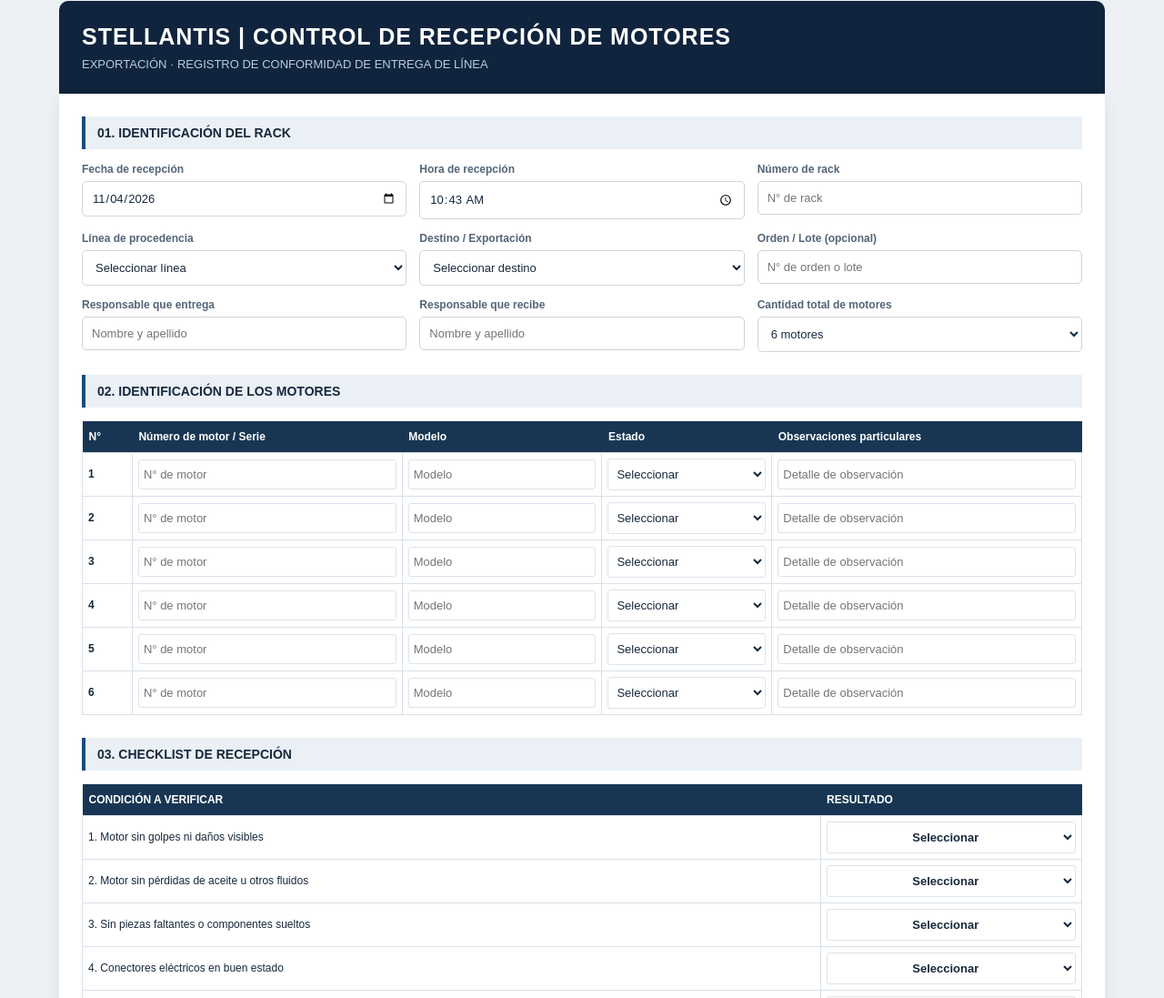
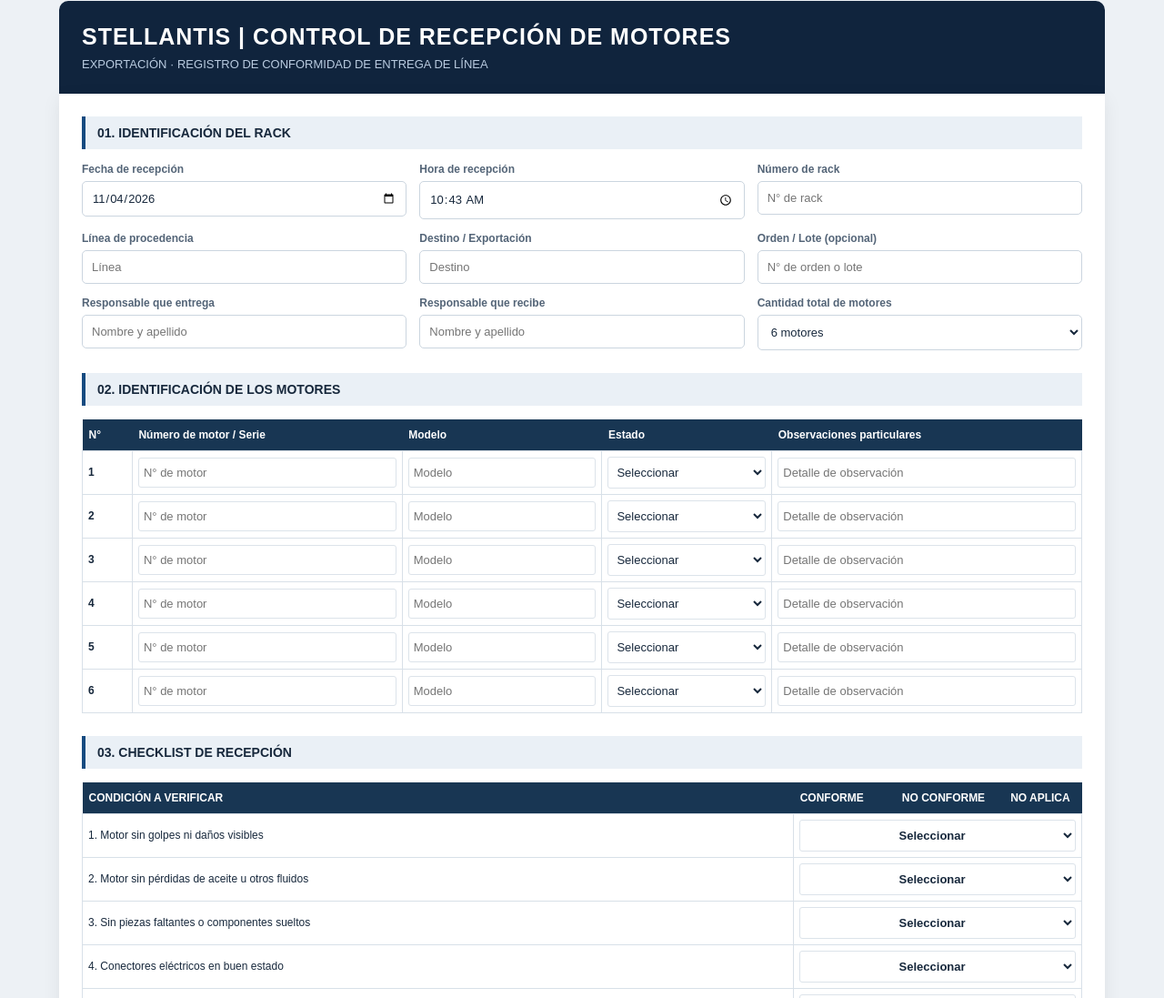
Before and after one commit to nahuel-ivan/Expedicion, a plain HTML site: page index.html in a window 1280 px wide. Shown: the part 24-1121 px from the top of the page at 91% size. Drawn offline with Linux system fonts and the light colour scheme.

Commit message:
Update index.html

```diff
--- a/index.html
+++ b/index.html
@@ -1,3 +1,4 @@
+
 <!DOCTYPE html>
 <html lang="es">
 <head>
@@ -246,7 +247,7 @@ button:hover {
     }
 }
 
-/* IMPRESIÓN */
+/* CONFIGURACIÓN DE IMPRESIÓN */
 
 @page {
     size: A4 landscape;
@@ -393,6 +394,7 @@ button:hover {
     .section, .signatures, .declaration {
         break-inside: avoid;
     }
+
 }
 </style>
 </head>
@@ -408,7 +410,7 @@ button:hover {
 
     <div class="content">
 
-        <!-- 01 IDENTIFICACIÓN -->
+        <!-- DATOS GENERALES -->
 
         <div class="section">
 
@@ -435,21 +437,12 @@ button:hover {
 
                 <div class="field">
                     <label>Línea de procedencia</label>
-                    <select>
-                        <option value="">Seleccionar línea</option>
-                        <option>DRESS UP</option>
-                        <option>HOT TEST</option>
-                    </select>
+                    <input type="text" placeholder="Línea">
                 </div>
 
                 <div class="field">
                     <label>Destino / Exportación</label>
-                    <select>
-                        <option value="">Seleccionar destino</option>
-                        <option>URUGUAY</option>
-                        <option>BRASIL</option>
-                        <option>ARGENTINA</option>
-                    </select>
+                    <input type="text" placeholder="Destino">
                 </div>
 
                 <div class="field">
@@ -482,7 +475,7 @@ button:hover {
             </div>
         </div>
 
-        <!-- 02 MOTORES -->
+        <!-- MOTORES -->
 
         <div class="section">
 
@@ -510,7 +503,7 @@ button:hover {
 
         </div>
 
-        <!-- 03 CHECKLIST -->
+        <!-- CHECKLIST -->
 
         <div class="section">
 
@@ -524,7 +517,9 @@ button:hover {
                     <thead>
                         <tr>
                             <th>CONDICIÓN A VERIFICAR</th>
-                            <th>RESULTADO</th>
+                            <th>CONFORME</th>
+                            <th>NO CONFORME</th>
+                            <th>NO APLICA</th>
                         </tr>
                     </thead>
 
@@ -535,7 +530,7 @@ button:hover {
 
         </div>
 
-        <!-- 04 OBSERVACIONES -->
+        <!-- OBSERVACIONES -->
 
         <div class="section">
 
@@ -551,7 +546,7 @@ button:hover {
 
         </div>
 
-        <!-- 05 RESULTADO -->
+        <!-- RESULTADO -->
 
         <div class="section">
 
@@ -585,7 +580,7 @@ button:hover {
 
         </div>
 
-        <!-- 06 FIRMAS -->
+        <!-- FIRMAS -->
 
         <div class="section">
 
@@ -645,15 +640,11 @@ button:hover {
 
 <script>
 
-// GENERAR FILAS DE MOTORES
-
 const motores = document.getElementById("tablaMotores");
 
 function actualizarMotores() {
 
-    const cantidad = Number(
-        document.getElementById("cantidad").value
-    );
+    const cantidad = Number(document.getElementById("cantidad").value);
 
     motores.innerHTML = "";
 
@@ -687,10 +678,10 @@ function actualizarMotores() {
         `;
 
         motores.appendChild(fila);
+
     }
+
 }
-
-// CHECKLIST DE RECEPCIÓN
 
 const verificaciones = [
     "Motor sin golpes ni daños visibles",
@@ -718,19 +709,43 @@ verificaciones.forEach((item, i) => {
 
         <td>
             <select>
-                <option value="">Seleccionar</option>
-                <option>CONFORME</option>
-                <option>NO CONFORME</option>
-                <option>NO APLICA</option>
+                <option value="">-</option>
+                <option>SI</option>
+                <option>NO</option>
+                <option>N/A</option>
             </select>
         </td>
+
+        <td>
+            <span></span>
+        </td>
+
+        <td>
+            <span></span>
+        </td>
+    `;
+
+    // Un único selector permite elegir un solo resultado
+    // y evita marcar dos estados diferentes.
+
+    fila.cells[1].colSpan = 3;
+    fila.deleteCell(3);
+    fila.deleteCell(2);
+
+    fila.cells[1].innerHTML = `
+        <select>
+            <option value="">Seleccionar</option>
+            <option>CONFORME</option>
+            <option>NO CONFORME</option>
+            <option>NO APLICA</option>
+        </select>
     `;
 
     checklist.appendChild(fila);
 
 });
 
-// FECHA Y HORA AUTOMÁTICAS
+// Fecha y hora automáticas
 
 function establecerFechaHora() {
 
@@ -746,8 +761,6 @@ function establecerFechaHora() {
     document.getElementById("hora").value = hora;
 
 }
-
-// LIMPIAR FORMULARIO
 
 function limpiarFormulario() {
 
@@ -770,8 +783,6 @@ function limpiarFormulario() {
 
 }
 
-// INICIALIZACIÓN
-
 actualizarMotores();
 establecerFechaHora();
 
```
